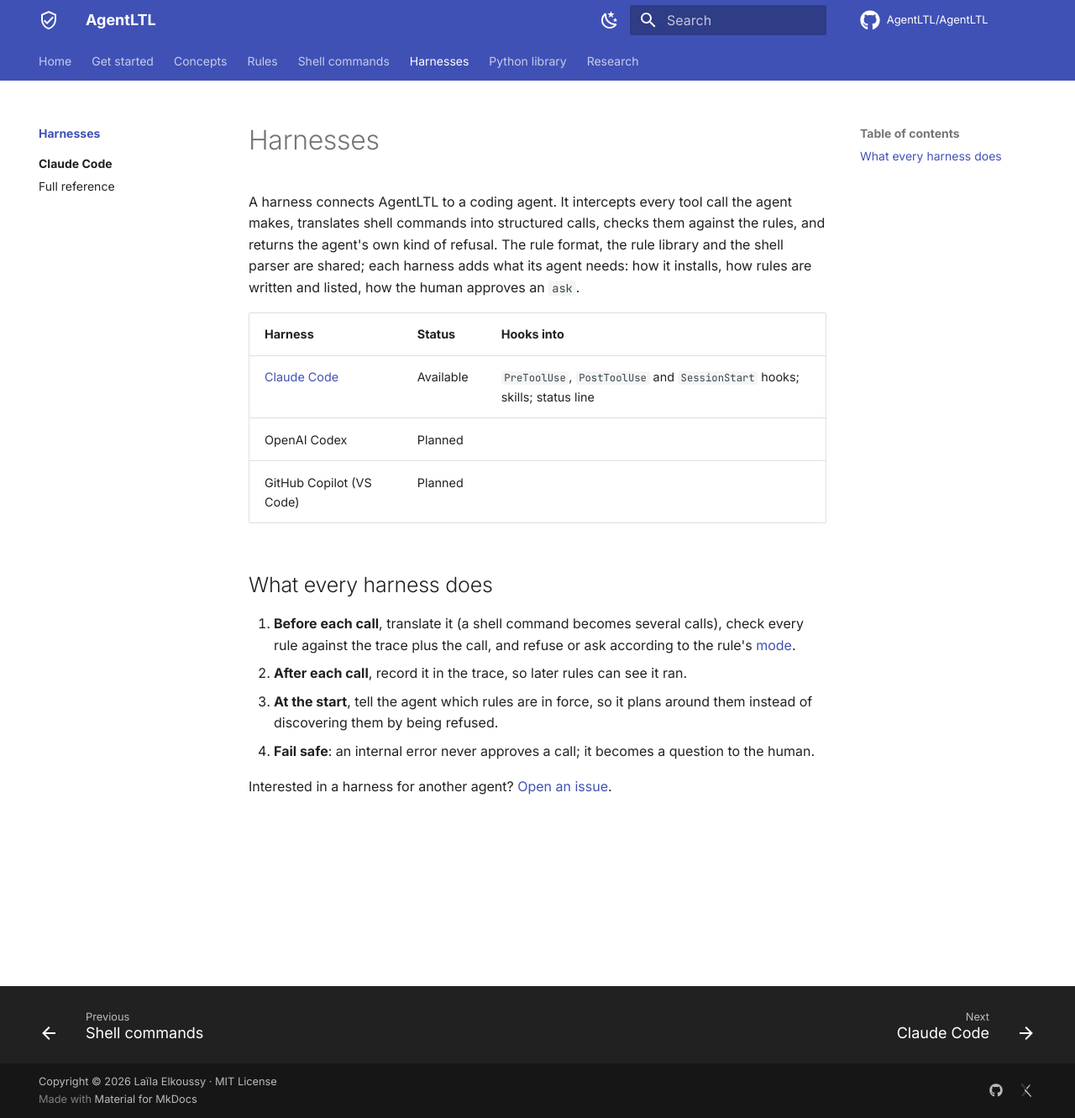
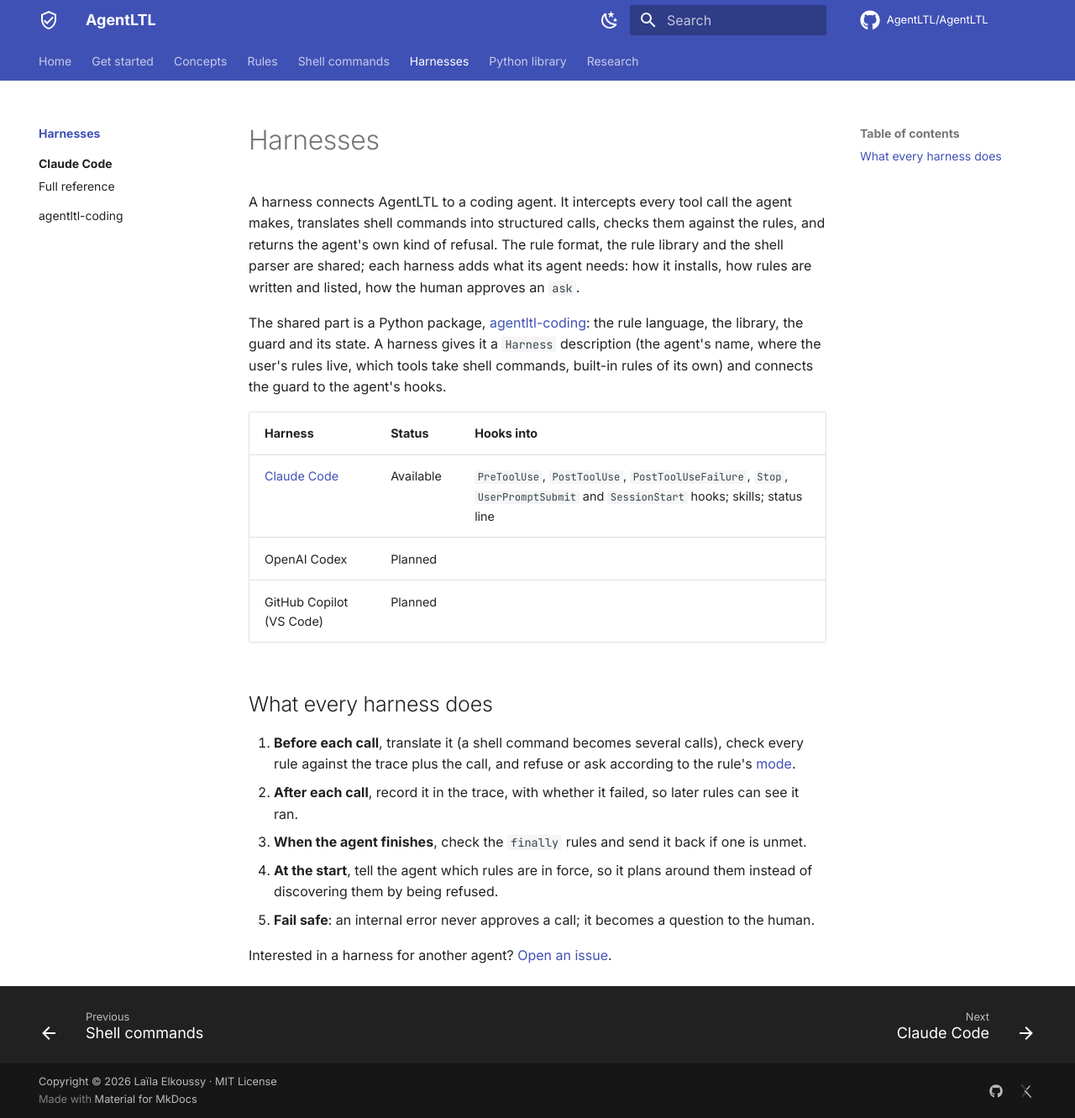
Before and after one commit to AgentLTL/AgentLTL.github.io, an MkDocs documentation site: the page built from docs/harnesses/index.md, in a window 1280 px wide and 1331 px high. Shown: the whole window at 84% size. Built offline with MkDocs 1.6.1 and Material for MkDocs 9.7.7, drawn with Linux system fonts in a browser that asks for light colours; comment, search, counter and statistics services are not loaded.

Commit message:
agentltl-coding: its page, the library and examples from it; finally rules, succeeded, six hooks

```diff
--- a/docs/harnesses/index.md
+++ b/docs/harnesses/index.md
@@ -6,9 +6,15 @@ returns the agent's own kind of refusal. The rule format, the rule library and t
 parser are shared; each harness adds what its agent needs: how it installs, how rules are
 written and listed, how the human approves an `ask`.
 
+The shared part is a Python package,
+[agentltl-coding](agentltl-coding.md): the rule language, the library, the guard and its
+state. A harness gives it a `Harness` description (the agent's name, where the user's rules
+live, which tools take shell commands, built-in rules of its own) and connects the guard to
+the agent's hooks.
+
 | Harness | Status | Hooks into |
 |---|---|---|
-| [Claude Code](claude-code/index.md) | Available | `PreToolUse`, `PostToolUse` and `SessionStart` hooks; skills; status line |
+| [Claude Code](claude-code/index.md) | Available | `PreToolUse`, `PostToolUse`, `PostToolUseFailure`, `Stop`, `UserPromptSubmit` and `SessionStart` hooks; skills; status line |
 | OpenAI Codex | Planned | |
 | GitHub Copilot (VS Code) | Planned | |
 
@@ -17,10 +23,12 @@ written and listed, how the human approves an `ask`.
 1. **Before each call**, translate it (a shell command becomes several calls), check every
    rule against the trace plus the call, and refuse or ask according to the rule's
    [mode](../concepts/enforcement.md#modes-what-happens-on-a-violation).
-2. **After each call**, record it in the trace, so later rules can see it ran.
-3. **At the start**, tell the agent which rules are in force, so it plans around them
+2. **After each call**, record it in the trace, with whether it failed, so later rules can
+   see it ran.
+3. **When the agent finishes**, check the `finally` rules and send it back if one is unmet.
+4. **At the start**, tell the agent which rules are in force, so it plans around them
    instead of discovering them by being refused.
-4. **Fail safe**: an internal error never approves a call; it becomes a question to the
+5. **Fail safe**: an internal error never approves a call; it becomes a question to the
    human.
 
 Interested in a harness for another agent? [Open an issue](https://github.com/AgentLTL/agentltl-claude-code/issues).
--- a/mkdocs.yml
+++ b/mkdocs.yml
@@ -61,6 +61,7 @@ nav:
       - Claude Code:
           - harnesses/claude-code/index.md
           - Full reference: harnesses/claude-code/reference.md
+      - agentltl-coding: harnesses/agentltl-coding.md
   - Python library:
       - python/index.md
       - Return values: python/return-values.md
```
Also changed, not shown: docs/harnesses/claude-code/index.md (+7 -2 lines), docs/rules/index.md (+18 -1 lines), 3 other files.
